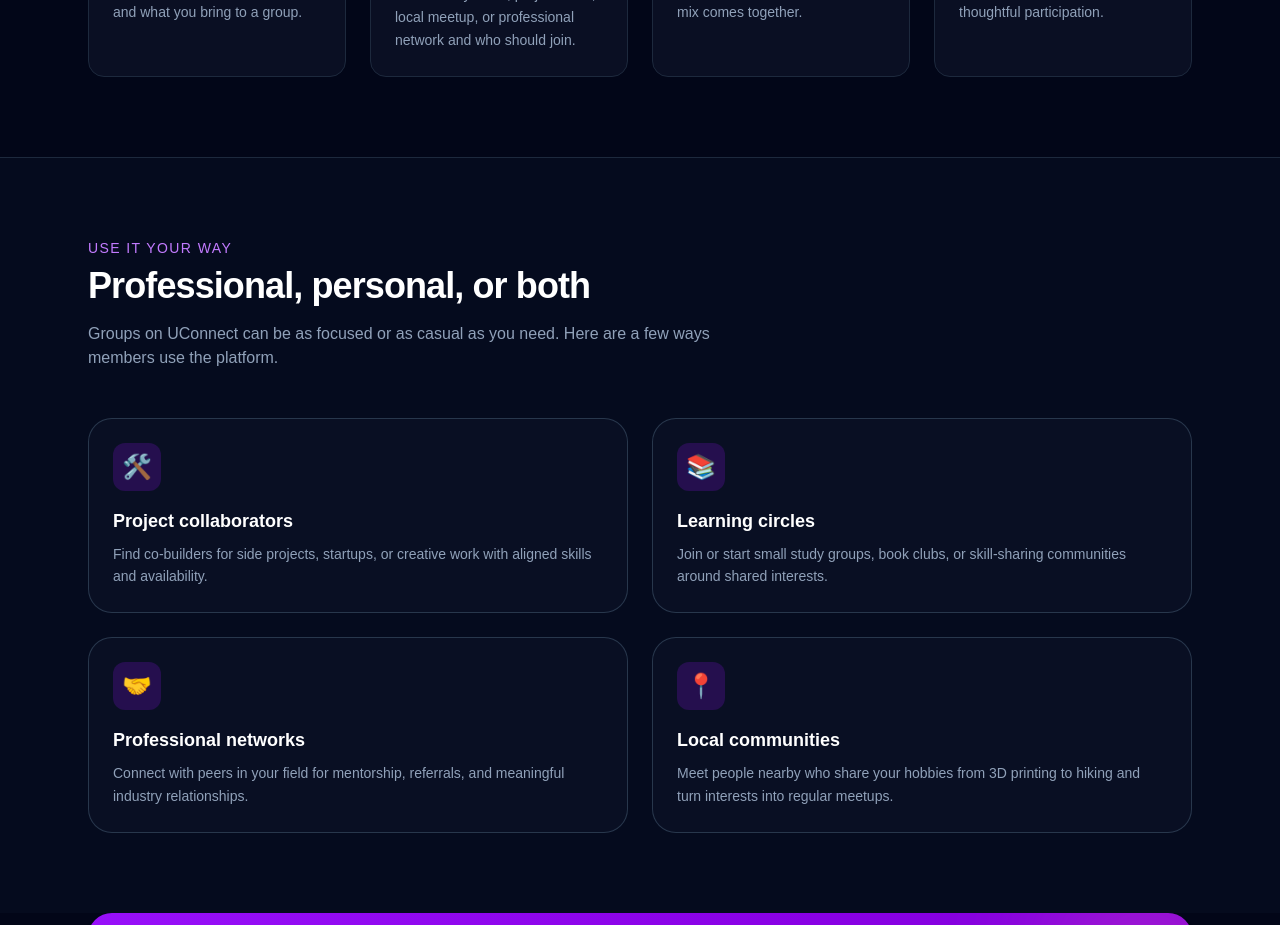
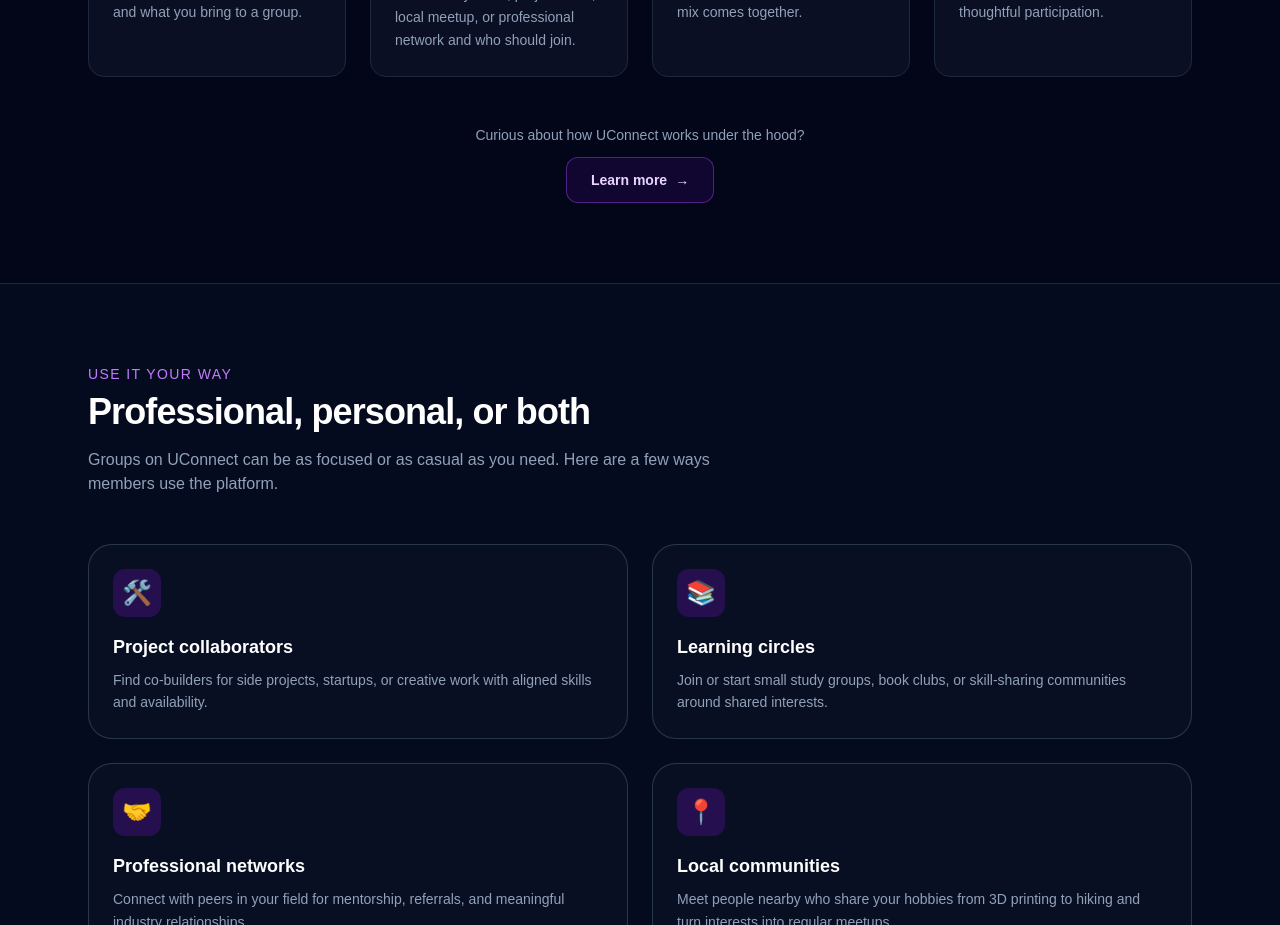
Before and after one commit to StevenDohrman/get-together, a Next.js app in the folder apps/web/: page / in a window 1280 px wide. Shown: the part 2100-3025 px from the top of the page. Built offline with nearby package versions, Linux system fonts and the light colour scheme.

Commit message:
fix: add button on landing page that leads to new about page

```diff
--- a/apps/web/src/components/LandingPage.tsx
+++ b/apps/web/src/components/LandingPage.tsx
@@ -261,6 +261,18 @@ export default function LandingPage() {
                             <StepCard key={step.step} {...step} />
                         ))}
                     </div>
+
+                    <div className="mt-12 flex flex-col items-center gap-3 text-center">
+                        <p className="text-sm text-slate-400">
+                            Curious about how UConnect works under the hood?
+                        </p>
+                        <Link
+                            href="/about"
+                            className="inline-flex items-center gap-2 rounded-xl border border-purple-500/40 bg-purple-600/10 px-6 py-3 text-sm font-semibold text-purple-200 transition-colors hover:border-purple-400/60 hover:bg-purple-600/20 hover:text-white"
+                        >
+                            Learn more <span aria-hidden>→</span>
+                        </Link>
+                    </div>
                 </section>
 
                 {/* Use cases */}
```
